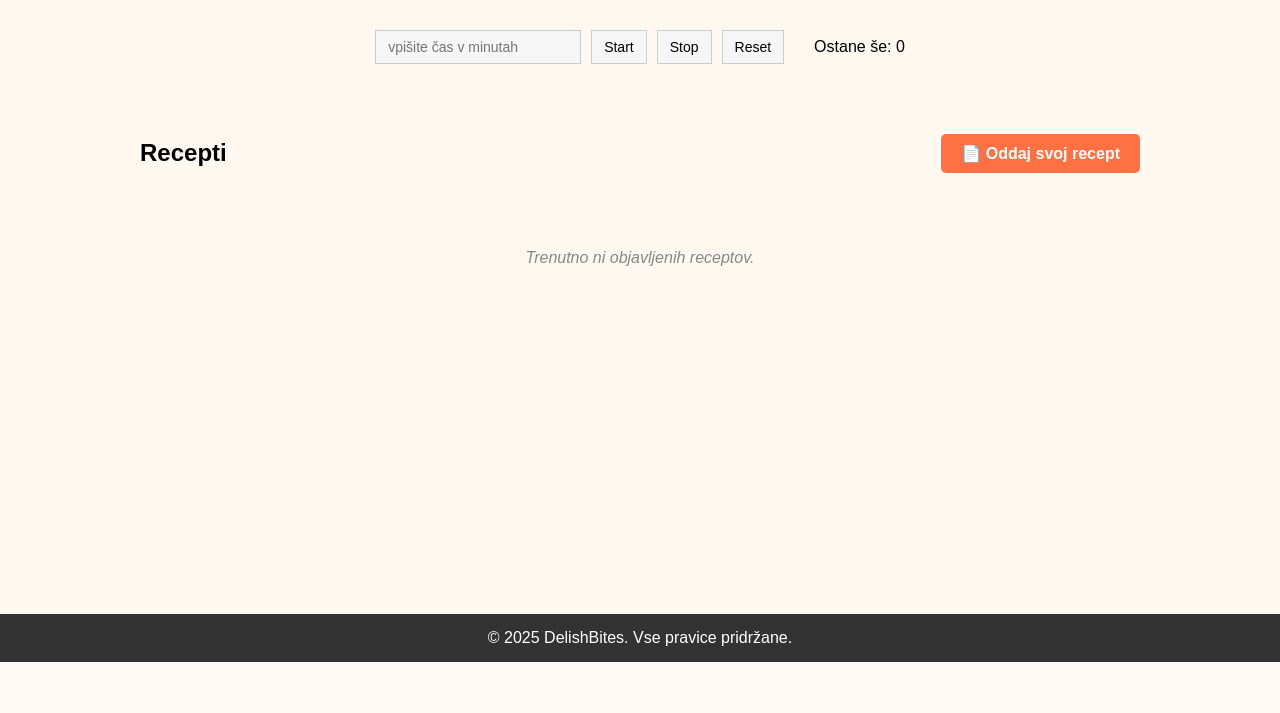
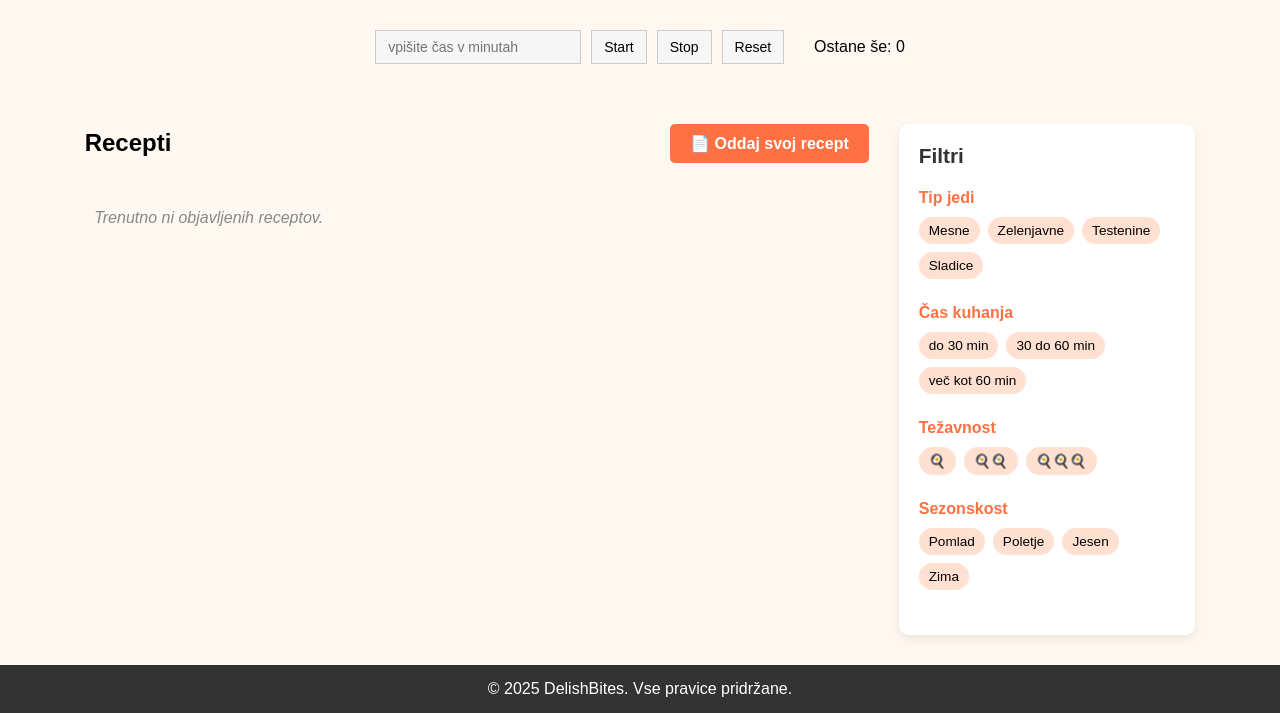
Before and after one commit to larapijemlijeko/Skupina-ZETA, a Flask app: page /recepti in a window 1280 px wide. Shown: the part 138-851 px from the top of the page. Before the commit the page ends 800 px from the top, so only its background shows below. Run offline with Flask 3, Linux system fonts and the light colour scheme; data that the repository does not hold is empty; some libraries are stand-ins or nearby versions.

Commit message:
dodani filtri pri receptih, posodobitev na style.css

```diff
--- a/src/static/style.css
+++ b/src/static/style.css
@@ -716,53 +716,6 @@ body {
   margin-bottom: 5px;
 }
 
-/* ========== Recepti seznam (recepti.html) ========== */
-
-.recipe-link {
-  text-decoration: none;
-  color: inherit;
-  transition: transform 0.2s ease;
-}
-
-.recipe-link:hover .card {
-  transform: translateY(-5px);
-  box-shadow: 0 6px 12px rgba(0,0,0,0.12);
-}
-
-.recipe-image-preview {
-  width: 100%;
-  height: 180px;
-  overflow: hidden;
-  border-radius: 8px;
-  margin-bottom: 10px;
-}
-
-.recipe-image-preview img {
-  width: 100%;
-  height: 100%;
-  object-fit: cover;
-  display: block;
-}
-
-.card h3 {
-  margin-top: 0;
-  font-size: 1.2rem;
-  color: #333;
-}
-
-.card p {
-  font-size: 14px;
-  color: #666;
-  margin-bottom: 10px;
-}
-
-.no-recipes {
-  text-align: center;
-  color: #888;
-  font-style: italic;
-  margin-top: 30px;
-}
-
 #quiz-widget {
   position: fixed;
   bottom: 80px;
@@ -831,6 +784,7 @@ body {
   transition: width 0.3s ease;
 }
 
+/*Posamezni recept - LIKE IN DISLIKE GUMB*/
 .like-btn,
 .dislike-btn {
   background-color: #ff7043;
@@ -855,3 +809,152 @@ body {
 .dislike-btn:hover {
   background-color: #888;
 }
+
+/* === Glavni layout za stran z recepti (recepti.html) === */
+.recipes-layout {
+  display: flex;
+  gap: 30px;
+  align-items: flex-start;
+  max-width: 1200px;
+  margin: 0 auto;
+  padding: 30px 20px;
+  flex-wrap: wrap;
+}
+
+.main-content {
+  flex: 1 1 70%;
+}
+
+.recipe-grid {
+  display: grid;
+  grid-template-columns: repeat(3, 1fr);
+  gap: 20px;
+}
+
+.recipe-link {
+  text-decoration: none;
+  color: inherit;
+  transition: transform 0.2s ease;
+}
+
+.no-recipes {
+  text-align: center;
+  color: #888;
+  font-style: italic;
+}
+
+.card {
+  background: white;
+  border-radius: 10px;
+  box-shadow: 0 4px 8px rgba(0,0,0,0.1);
+  padding: 20px;
+  text-align: center;
+  transition: transform 0.2s ease;
+}
+
+.card:hover {
+  transform: translateY(-5px);
+  box-shadow: 0 6px 12px rgba(0,0,0,0.15);
+}
+
+.recipe-image-preview {
+  width: 100%;
+  height: 180px;
+  overflow: hidden;
+  border-radius: 8px;
+  margin-bottom: 10px;
+}
+
+.recipe-image-preview img {
+  width: 100%;
+  height: 100%;
+  object-fit: cover;
+}
+
+.card h3 {
+  font-size: 1.2rem;
+  margin: 10px 0 5px;
+  color: #333;
+}
+
+.card p {
+  font-size: 0.9rem;
+  color: #666;
+  margin: 0 0 10px;
+}
+
+.recipe-time {
+  font-size: 0.85rem;
+  color: #6a6a6a;
+}
+
+/* === Desni filter === */
+.filter-sidebar {
+  flex: 1 1 250px;
+  background: white;
+  padding: 20px;
+  border-radius: 10px;
+  box-shadow: 0 4px 10px rgba(0,0,0,0.08);
+  position: sticky;
+  top: 100px;
+  align-self: flex-start;
+}
+
+.filter-sidebar h3 {
+  margin-top: 0;
+  font-size: 1.3rem;
+  color: #333;
+}
+
+.filter-section {
+  margin-bottom: 25px;
+}
+
+.filter-section h4 {
+  margin-bottom: 10px;
+  font-size: 1rem;
+  color: #ff7043;
+}
+
+.filter-tags {
+  display: flex;
+  flex-wrap: wrap;
+  gap: 8px;
+}
+
+.filter-tags span {
+  background-color: #ffe0d1;
+  padding: 6px 10px;
+  border-radius: 20px;
+  font-size: 0.85rem;
+  cursor: pointer;
+  transition: background-color 0.3s;
+}
+
+.filter-tags span:hover {
+  background-color: #ff7043;
+  color: white;
+}
+
+/* Odzivnost */
+@media (max-width: 1100px) {
+  .recipe-grid {
+    grid-template-columns: repeat(2, 1fr);
+  }
+}
+
+@media (max-width: 700px) {
+  .recipes-layout {
+    flex-direction: column;
+  }
+
+  .filter-sidebar {
+    position: static;
+    width: 100%;
+    margin-top: 30px;
+  }
+
+  .recipe-grid {
+    grid-template-columns: 1fr;
+  }
+}
--- a/src/templates/recepti.html
+++ b/src/templates/recepti.html
@@ -8,13 +8,14 @@
 </head>
 <body class="recipes-page">
   {% include 'header.html' %}
-  <main>
-    <section class="section">
+  <main class="recipes-layout">
+    <div class="main-content">
       <div class="recipes-header">
         <h2>Recepti</h2>
         <a href="/oddajrecept" class="submit-recipe-btn">📄 Oddaj svoj recept</a>
       </div>
-      <div class="recipes">
+
+      <div class="recipe-grid">
         {% if recepti %}
           {% for recept in recepti %}
             <a href="{{ url_for('recepti.prikazi_recept', slug=recept.slug) }}" class="recipe-link">
@@ -42,7 +43,52 @@
           </div>
         {% endif %}
       </div>
-    </section>
+    </div>
+
+    <aside class="filter-sidebar">
+      <h3>Filtri</h3>
+
+      <div class="filter-section">
+        <h4>Tip jedi</h4>
+        <div class="filter-tags">
+          <span>Mesne</span>
+          <span>Zelenjavne</span>
+          <span>Testenine</span>
+          <span>Sladice</span>
+        </div>
+      </div>
+
+      <div class="filter-section">
+        <h4>Čas kuhanja</h4>
+        <div class="filter-tags">
+          <span>do 30 min</span>
+          <span>30 do 60 min</span>
+          <span>več kot 60 min</span>
+        </div>
+      </div>
+
+      <div class="filter-section">
+        <h4>Težavnost</h4>
+        <div class="filter-tags">
+          <span>🍳</span>
+          <span>🍳🍳</span>
+          <span>🍳🍳🍳</span>
+        </div>
+      </div>
+
+      <div class="filter-section">
+        <h4>Sezonskost</h4>
+        <div class="filter-tags">
+          <span>Pomlad</span>
+          <span>Poletje</span>
+          <span>Jesen</span>
+          <span>Zima</span>
+        </div>
+      </div>
+
+      <!-- Lahko se doda še več filtrov -->
+
+    </aside>
   </main>
 
   <footer>
```
